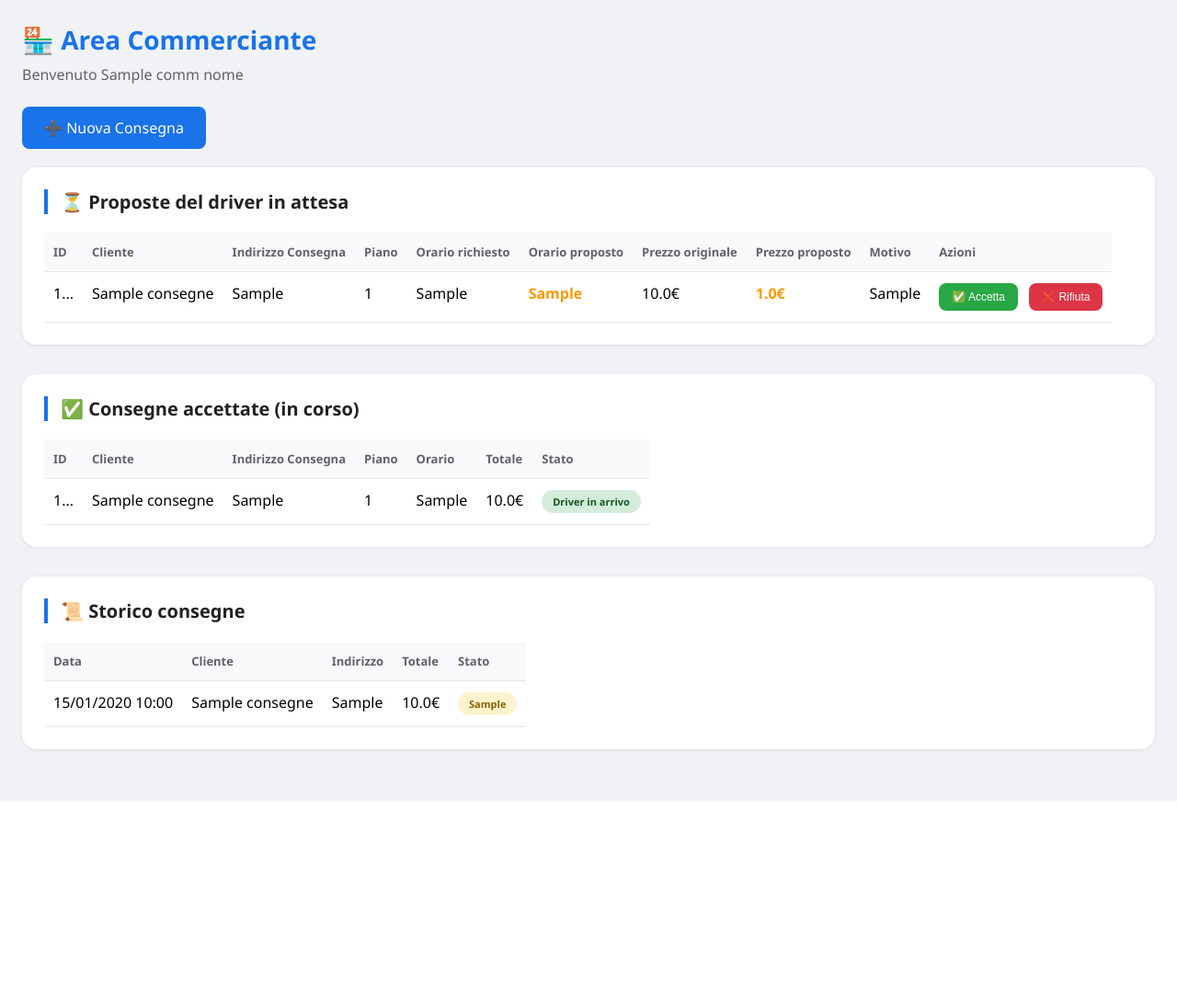
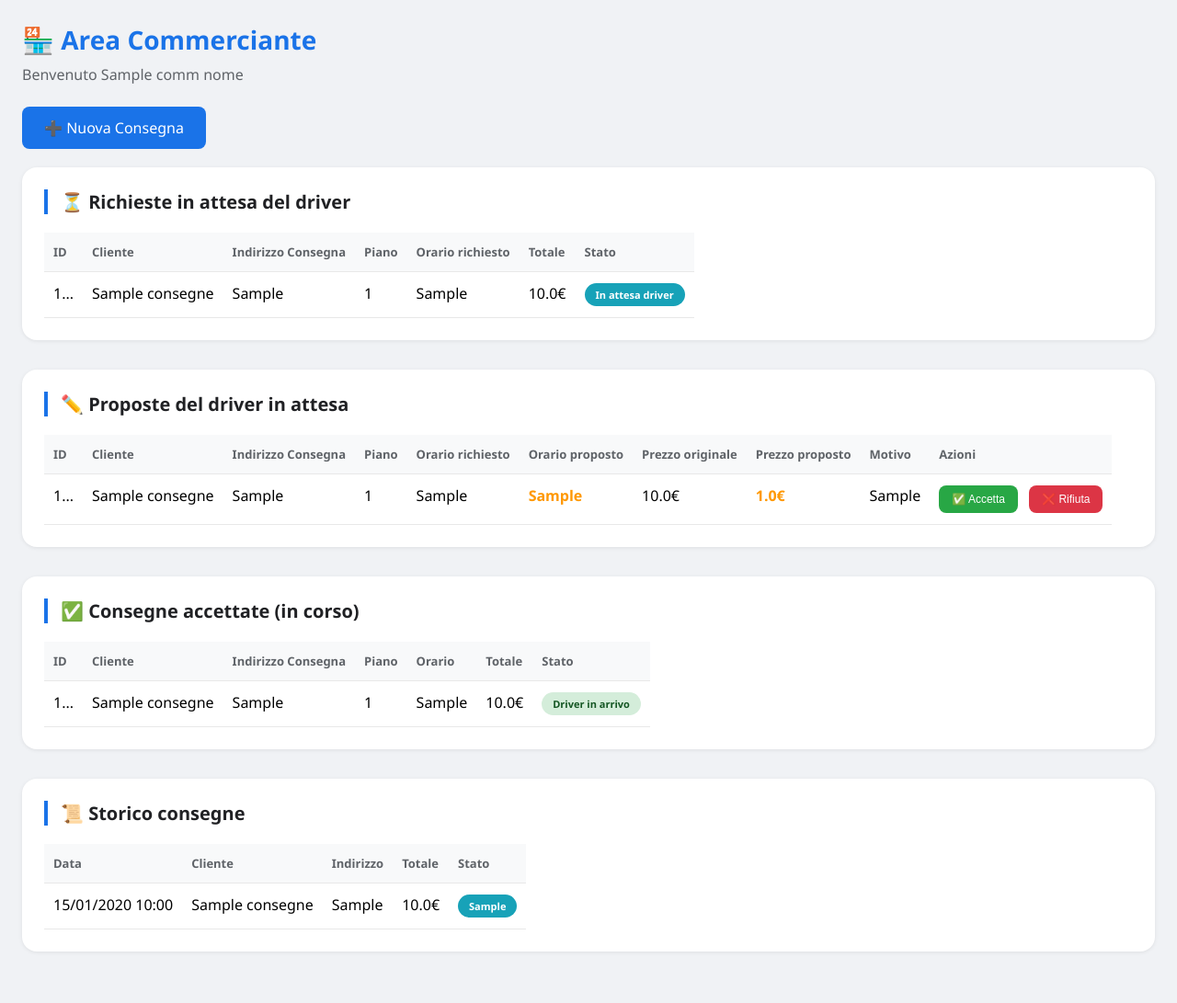
Before and after one commit to alux76/driver-consegne-personale, a Flask app: template templates/commerciante.html in a window 1280 px wide. Shown: the whole page at 92% size. Before the commit the page ends 871 px from the top, so only its background shows below. Run offline with Flask 3, Linux system fonts and the light colour scheme; tables that the repository leaves empty hold one stand-in row (values such as "Sample post"); the template is opened without the code that fills it: values that come from a table or form of the project are taken from there, most other values are stand-ins (such as "Sample title", 1, 10 or a date in 2020).

Commit message:
Update commerciante.html

```diff
--- a/templates/commerciante.html
+++ b/templates/commerciante.html
@@ -94,8 +94,8 @@
             display: inline-block;
         }
         .status-richiesta {
-            background: #fff3cd;
-            color: #856404;
+            background: #17a2b8;
+            color: white;
             padding: 5px 12px;
             border-radius: 20px;
             font-size: 11px;
@@ -149,9 +149,46 @@
 
         <a href="{{ url_for('nuova_consegna', telefono=telefono) }}" class="btn-nuova">➕ Nuova Consegna</a>
 
-        <!-- PROPOSTE IN ATTESA (DA ACCETTARE O RIFIUTARE) -->
+        <!-- RICHIESTE IN ATTESA (APPENA INVIATE, IN ATTESA CHE IL DRIVER LE PRENDA) -->
         <div class="section">
-            <h2>⏳ Proposte del driver in attesa</h2>
+            <h2>⏳ Richieste in attesa del driver</h2>
+            {% if consegne_richieste %}
+            <div style="overflow-x: auto;">
+                <table>
+                    <thead>
+                        <tr>
+                            <th>ID</th>
+                            <th>Cliente</th>
+                            <th>Indirizzo Consegna</th>
+                            <th>Piano</th>
+                            <th>Orario richiesto</th>
+                            <th>Totale</th>
+                            <th>Stato</th>
+                        </tr>
+                    </thead>
+                    <tbody>
+                        {% for c in consegne_richieste %}
+                        <tr>
+                            <td>{{ c.id[:8] }}...</td>
+                            <td>{{ c.cliente_nome }}</td>
+                            <td>{{ c.cliente_indirizzo_consegna }}</td>
+                            <td>{{ c.cliente_piano }}</td>
+                            <td>{{ c.orario_richiesto or '--' }}</td>
+                            <td>{{ c.totale_euro }}€</td>
+                            <td><span class="status-richiesta">In attesa driver</span></td>
+                        </tr>
+                        {% endfor %}
+                    </tbody>
+                </table>
+            </div>
+            {% else %}
+            <p style="color: #5f6368; text-align: center;">Nessuna richiesta in attesa</p>
+            {% endif %}
+        </div>
+
+        <!-- PROPOSTE IN ATTESA (DA ACCETTARE O RIFIUTARE DAL COMMERCIANTE) -->
+        <div class="section">
+            <h2>✏️ Proposte del driver in attesa</h2>
             {% if consegne_proposte %}
             <div style="overflow-x: auto;">
                 <table>
```
